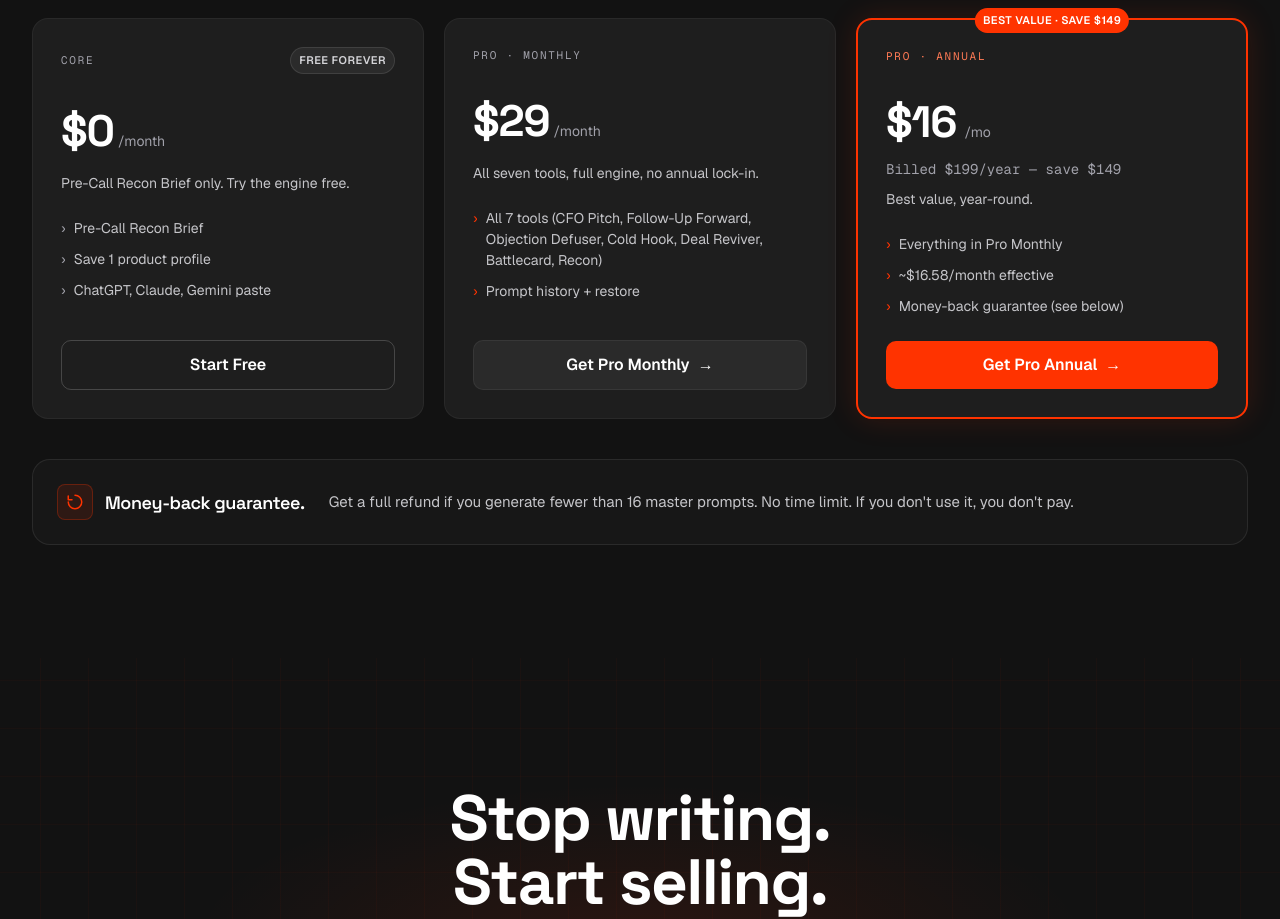
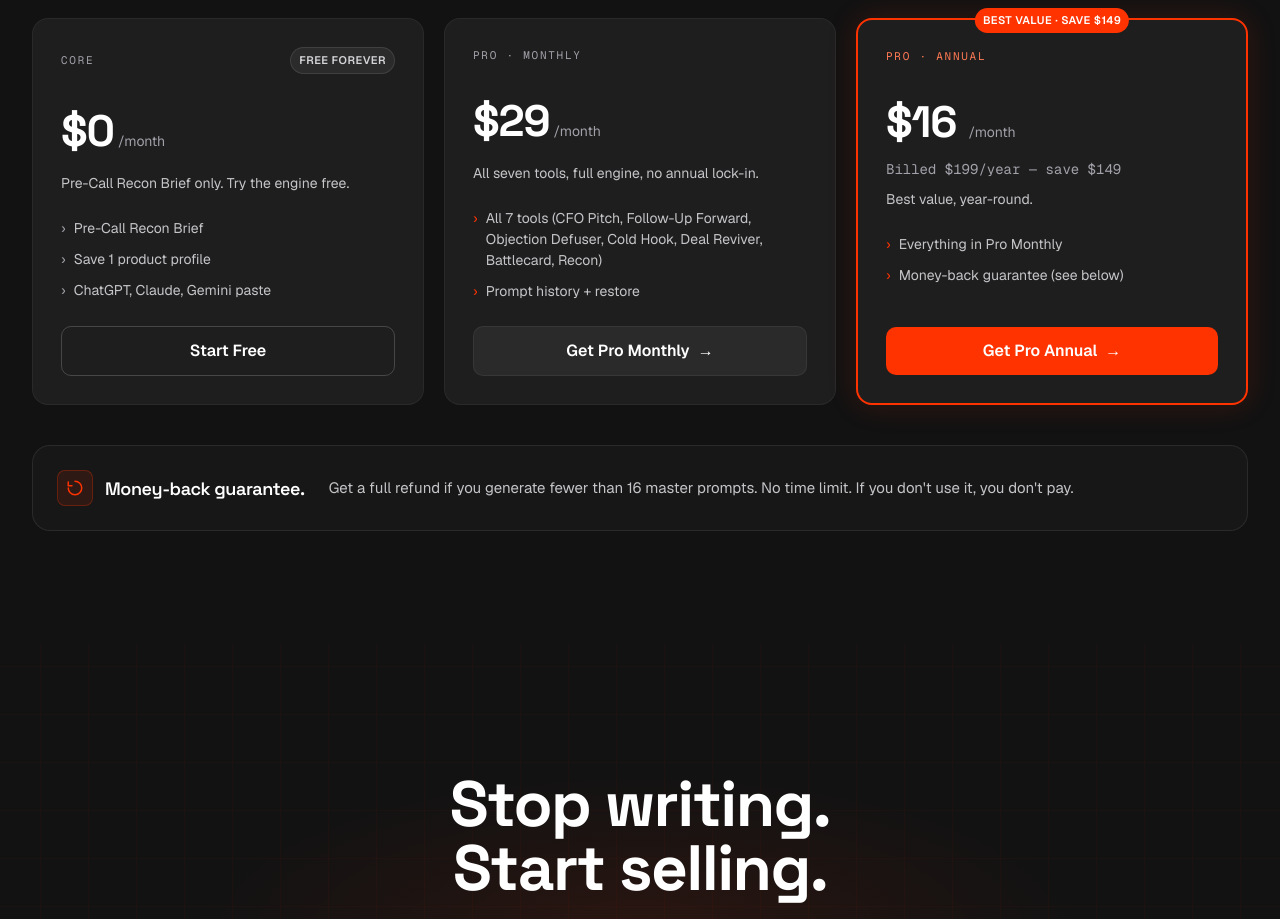
Before and after one commit to al-not-ai/promptstarter, a Next.js app: page / in a window 1280 px wide. Shown: the part 2840-3759 px from the top of the page. Built offline with nearby package versions, Linux system fonts and the light colour scheme.

Commit message:
Landing pricing: unify /month label, remove redundant effective-rate bullet

```diff
--- a/src/components/landing/landing-pricing.tsx
+++ b/src/components/landing/landing-pricing.tsx
@@ -110,7 +110,7 @@ export function LandingPricing() {
             </div>
             <div className="mt-6 flex items-baseline gap-2">
               <span className="font-tech text-white font-bold text-[44px] tracking-tight">$16</span>
-              <span className="landing-text-muted text-[14px]">/mo</span>
+              <span className="landing-text-muted ml-1 text-[14px]">/month</span>
             </div>
             <p className="mt-1 font-mono text-[14px] landing-text-muted">
               Billed $199/year — save $149
@@ -122,10 +122,6 @@ export function LandingPricing() {
               <li className="flex gap-2">
                 <span style={{ color: "#FF3300" }}>›</span>
                 <span>Everything in Pro Monthly</span>
-              </li>
-              <li className="flex gap-2">
-                <span style={{ color: "#FF3300" }}>›</span>
-                <span>~$16.58/month effective</span>
               </li>
               <li className="flex gap-2">
                 <span style={{ color: "#FF3300" }}>›</span>
```
